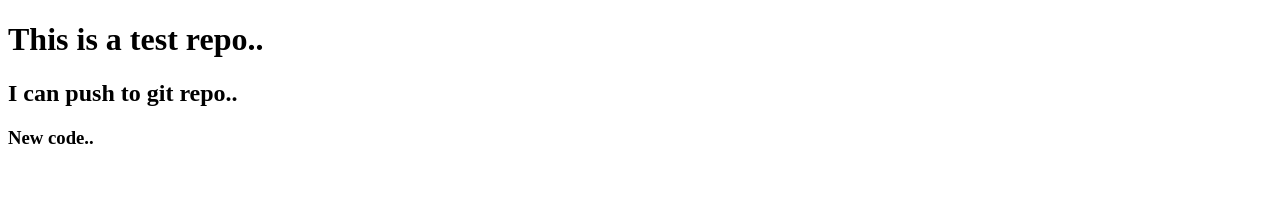
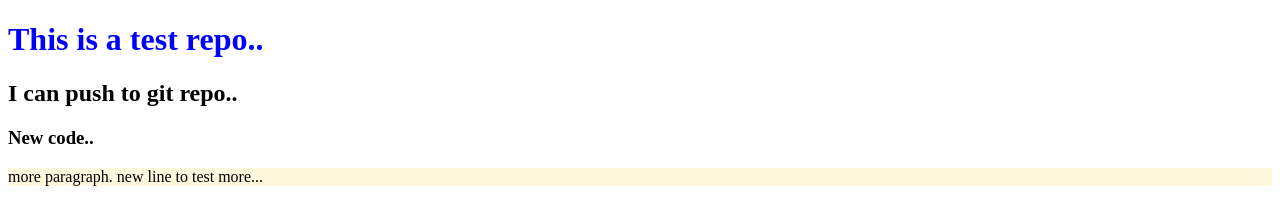
Before and after one commit to RashidulHabib/my-second-repo, a plain HTML site: page index.html in a window 1280 px wide. Drawn offline with Linux system fonts and the light colour scheme.

Commit message:
style added

```diff
--- /dev/null
+++ b/index.css
@@ -0,0 +1,6 @@
+h1{
+    color: blue;
+}
+p{
+    background-color: cornsilk;
+}
--- a/index.html
+++ b/index.html
@@ -5,6 +5,7 @@
     <meta http-equiv="X-UA-Compatible" content="IE=edge">
     <meta name="viewport" content="width=device-width, initial-scale=1.0">
     <title>My second repo</title>
+    <link rel="stylesheet" href="index.css">
 </head>
 <body>
     <h1>This is a test repo..</h1>
@@ -12,5 +13,7 @@
     <h2>I can push to git repo..</h2>
     <h3>New code..</h3>
 
+    <p>more paragraph. new line to test more...</p>
+
 </body>
 </html>
```
